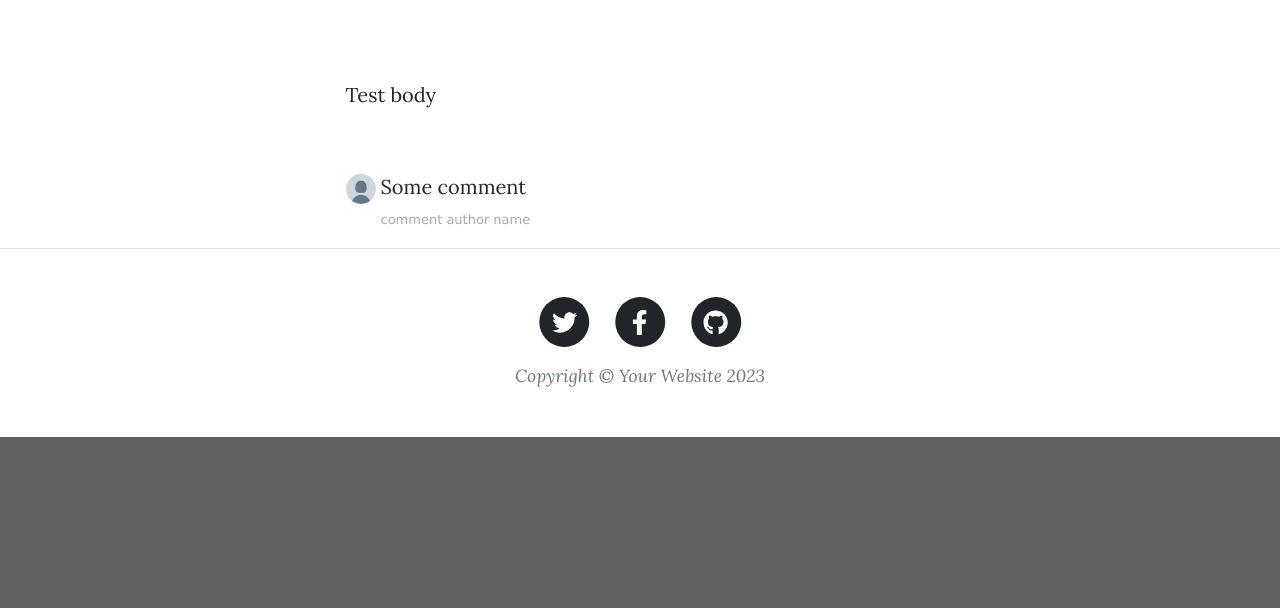
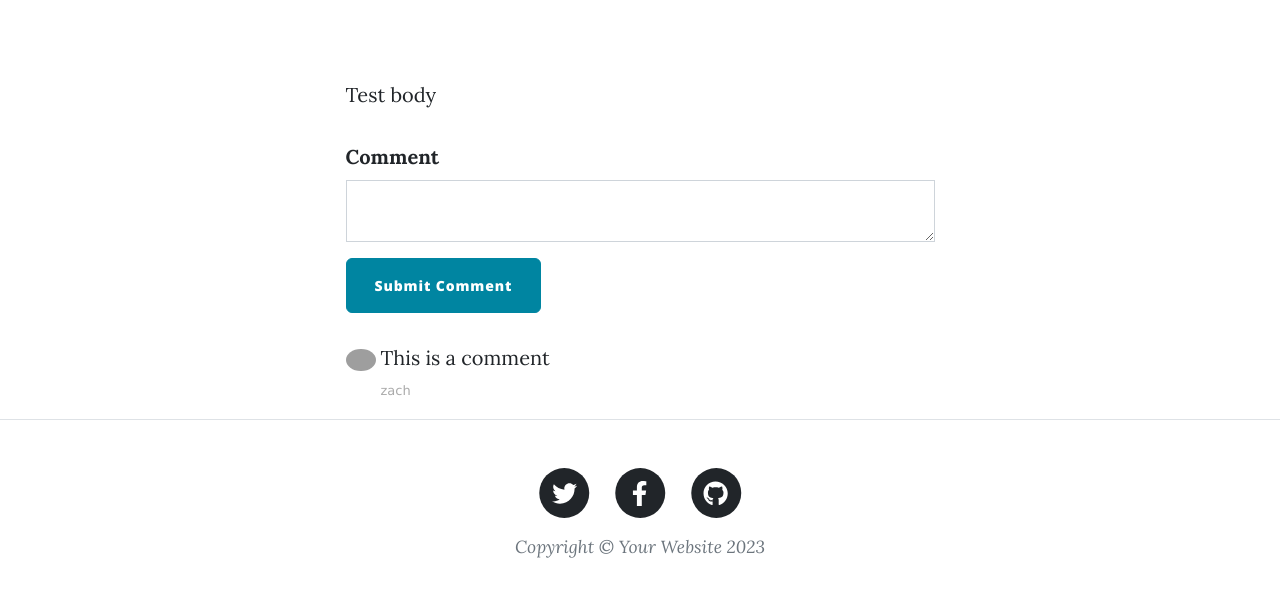
Before and after one commit to ZakinBacon/FlaskBlogWithAuthentication, a Flask app: page /post/1 in a window 1280 px wide. Shown: the part 566-1174 px from the top of the page. Before the commit the page ends 1003 px from the top, so only its background shows below. Run offline with Flask 3, Linux system fonts and the light colour scheme; some libraries are stand-ins or nearby versions; grey boxes are pictures that could not be loaded.

Commit message:
added the ability to use comments and gave comment users images. Finished project

```diff
--- a/forms.py
+++ b/forms.py
@@ -27,3 +27,6 @@ class LoginForm(FlaskForm):
     submit = SubmitField("Submit Post")
 
 # TODO: Create a CommentForm so users can leave comments below posts
+class CommentForm(FlaskForm):
+    comment_text = CKEditorField("Comment", validators=[DataRequired()])
+    submit = SubmitField("Submit Comment")
--- a/main.py
+++ b/main.py
@@ -9,7 +9,7 @@ from functools import wraps
 from werkzeug.security import generate_password_hash, check_password_hash
 from sqlalchemy.orm import relationship
 # Import your forms from the forms.py
-from forms import CreatePostForm, RegisterForm, LoginForm
+from forms import CreatePostForm, RegisterForm, LoginForm, CommentForm
 
 
 app = Flask(__name__)
@@ -31,6 +31,16 @@ app.config['SQLALCHEMY_DATABASE_URI'] = 'sqlite:///posts.db'
 db = SQLAlchemy()
 db.init_app(app)
 
+# Gravatar
+gravatar = Gravatar(app,
+                    size=100,
+                    rating='g',
+                    default='retro',
+                    force_default=False,
+                    force_lower=False,
+                    use_ssl=False,
+                    base_url=None)
+
 
 # CONFIGURE TABLES
 class BlogPost(db.Model):
@@ -43,6 +53,7 @@ class BlogPost(db.Model):
     date = db.Column(db.String(250), nullable=False)
     body = db.Column(db.Text, nullable=False)
     img_url = db.Column(db.String(250), nullable=False)
+    comments = relationship("Comment", back_populates="parent_post")
 
 
 # TODO: Create a User table for all your registered users.
@@ -53,7 +64,18 @@ class User(UserMixin, db.Model):
     password = db.Column(db.String(100))
     name = db.Column(db.String(100))
 
+# Relationship
     posts = relationship("BlogPost", back_populates="author")
+    comments = relationship("Comment", back_populates="comment_author")
+
+class Comment(db.Model):
+    __tablename__ = "comments"
+    id = db.Column(db.Integer, primary_key=True)
+    text = db.Column(db.Text, nullable=False)
+    author_id = db.Column(db.Integer, db.ForeignKey("users.id"))
+    comment_author = relationship("User", back_populates="comments")
+    post_id = db.Column(db.Integer, db.ForeignKey("blog_posts.id"))
+    parent_post = relationship("BlogPost", back_populates="comments")
 
 with app.app_context():
     db.create_all()
@@ -140,10 +162,24 @@ def get_all_posts():
 
 
 # TODO: Allow logged-in users to comment on posts
-@app.route("/post/<int:post_id>")
+@app.route("/post/<int:post_id>", methods=["GET", "POST"])
 def show_post(post_id):
     requested_post = db.get_or_404(BlogPost, post_id)
-    return render_template("post.html", post=requested_post, current_user=current_user)
+    comment_form = CommentForm()
+
+    if comment_form.validate_on_submit():
+        if not current_user.is_authenticated:
+            flash("You need to login or register to comment.")
+            return redirect(url_for("login"))
+
+        new_comment = Comment(
+            text=comment_form.comment_text.data,
+            comment_author=current_user,
+            parent_post=requested_post
+        )
+        db.session.add(new_comment)
+        db.session.commit()
+    return render_template("post.html", post=requested_post, current_user=current_user, form=comment_form)
 
 
 # TODO: Use a decorator so only an admin user can create a new post
--- a/templates/post.html
+++ b/templates/post.html
@@ -1,3 +1,4 @@
+{% from "bootstrap5/form.html" import render_form %}
 {% include "header.html" %}
 
 <!-- Page Header-->
@@ -38,18 +39,23 @@
 
         <!-- Comments Area -->
         <!-- TODO: Add a CKEditor for commenting below -->
+        {{ ckeditor.load() }}
+        {{ ckeditor.config(name='comment_text') }}
+        {{ render_form(form, novalidate=True, button_map={"submit": "primary"}) }}
         <div class="comment">
           <!-- TODO: Show all the comments on a post -->
+          {% for comment in post.comments: %}
           <ul class="commentList">
             <li>
               <div class="commenterImage">
-                <img src="../static/assets/img/default-profile.jpg" />
+                <img src="{{ comment.comment_author.email | gravatar }}" />
               </div>
               <div class="commentText">
-                <p>Some comment</p>
-                <span class="date sub-text">comment author name</span>
+                {{comment.text|safe}}
+                <span class="date sub-text">{{comment.comment_author.name}}</span>
               </div>
             </li>
+            {% endfor %}
           </ul>
         </div>
       </div>
```
Also changed, not shown: instance/posts.db.
